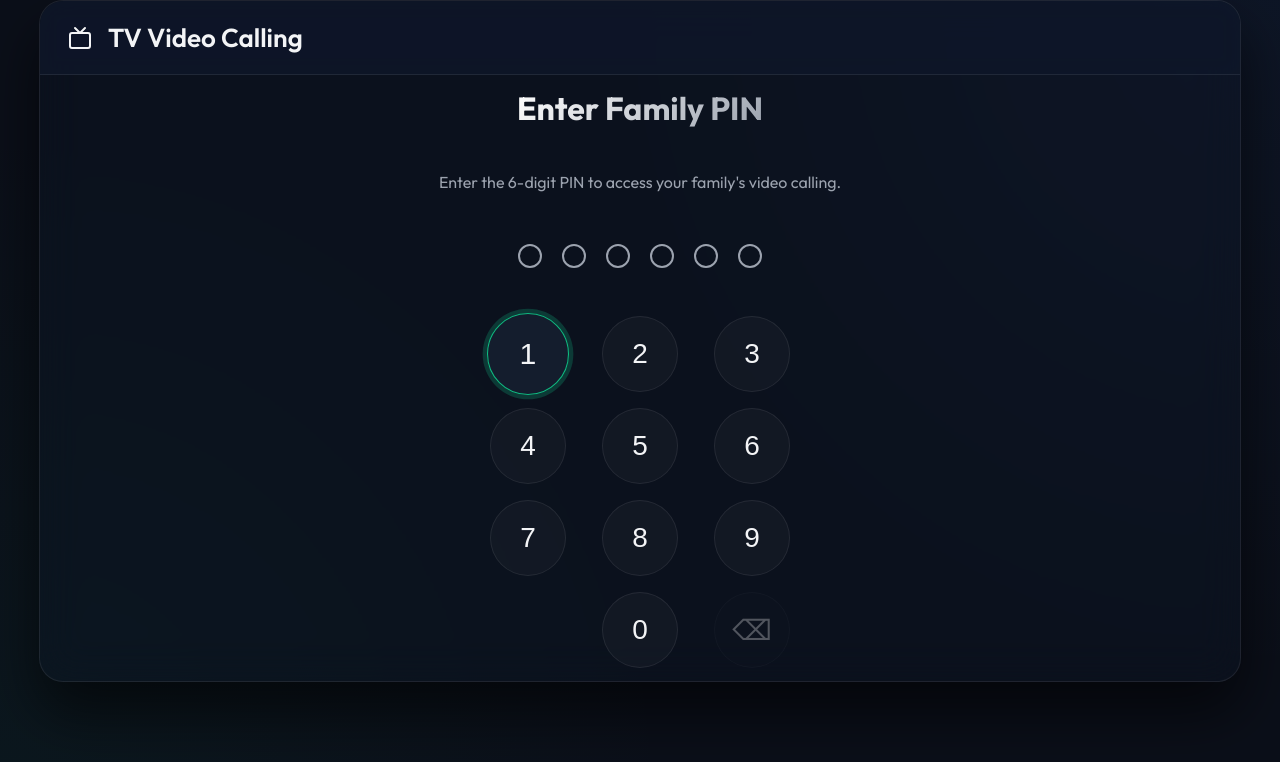
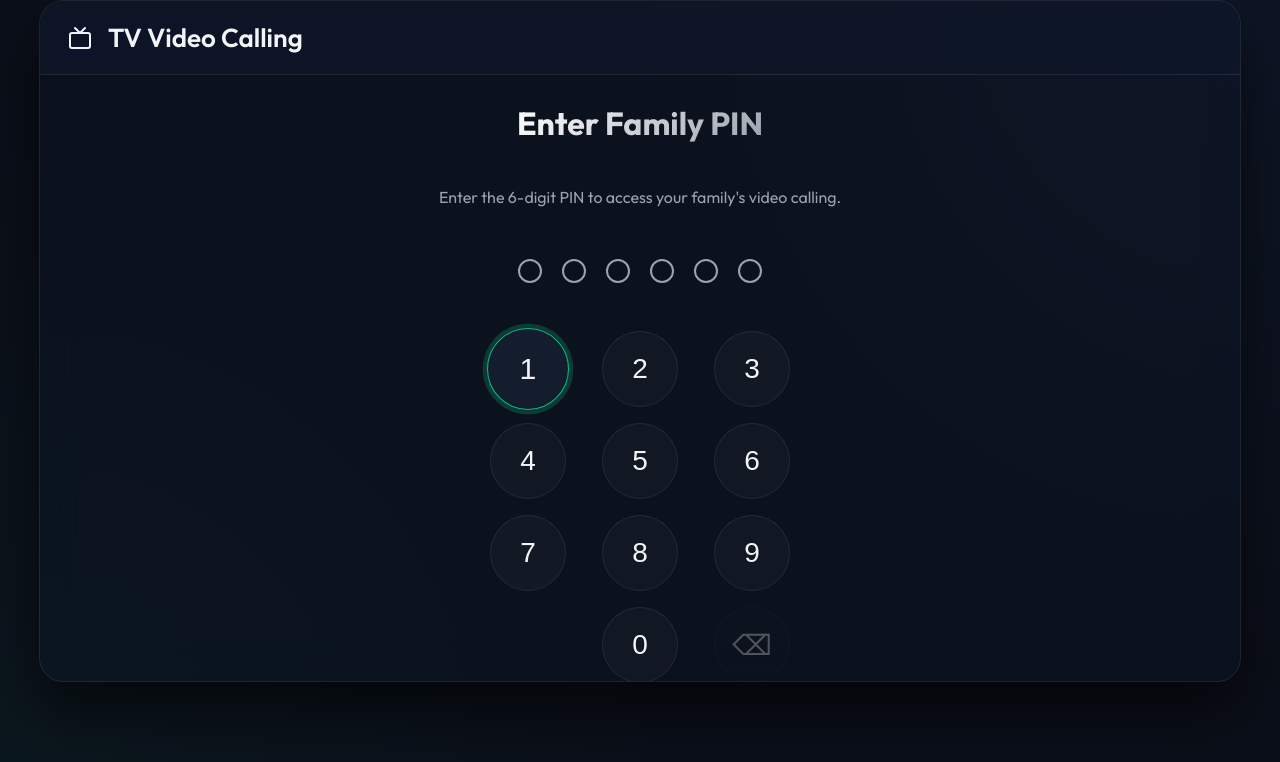
Before and after one commit to sandesh247/tvvc, a React (Vite) app in the folder web/: page / in a window 1280 px wide. Shown: the top 762 px of the page. Built offline with nearby package versions, Linux system fonts and the light colour scheme; no server answers; the HTML template or start-up script is replaced by a standard one.

Commit message:
Fix Android TV D-pad focus navigation by unifying scroll context and removing sticky header

```diff
--- a/web/src/components/ContactList.tsx
+++ b/web/src/components/ContactList.tsx
@@ -104,7 +104,7 @@ export default function ContactList({ currentUser, users, onCallUser, onChangeNa
   };
 
   return (
-    <div className="app-container">
+    <>
       <div className="header" style={{ justifyContent: 'space-between' }}>
         <div style={{ display: 'flex', alignItems: 'center' }}>
           <Tv style={{ marginRight: '16px' }} /> Contacts
@@ -144,14 +144,6 @@ export default function ContactList({ currentUser, users, onCallUser, onChangeNa
               <button
                 ref={editButtonRef}
                 onClick={() => setIsEditing(true)}
-                onKeyDown={(e) => {
-                  const key = e.key;
-                  const code = e.keyCode;
-                  if (key === 'ArrowDown' || key === 'Down' || code === 40 || key === 'ArrowLeft' || key === 'Left' || code === 37) {
-                    firstElementRef.current?.focus();
-                    e.preventDefault();
-                  }
-                }}
                 style={{ background: 'none', border: 'none', color: 'white', cursor: 'pointer', padding: '2px', display: 'flex' }}
                 autoFocus={users.length === 0}
               >
@@ -186,6 +178,6 @@ export default function ContactList({ currentUser, users, onCallUser, onChangeNa
           )}
         </div>
       </div>
-    </div>
+    </>
   );
 }
--- a/web/src/index.css
+++ b/web/src/index.css
@@ -73,7 +73,8 @@ button:focus, input:focus, .contact-item:focus {
   width: 100%;
   box-shadow: 0 20px 50px rgba(0, 0, 0, 0.5);
   border-radius: 24px;
-  overflow: hidden;
+  overflow-y: auto;
+  overflow-x: hidden;
 }
 
 .header {
@@ -91,7 +92,6 @@ button:focus, input:focus, .contact-item:focus {
 .content {
   flex: 1;
   padding: 28px;
-  overflow-y: auto;
   display: flex;
   flex-direction: column;
   background: transparent;
```
Also changed, not shown: 1 other file (tests, documents, lock files or other folders).
